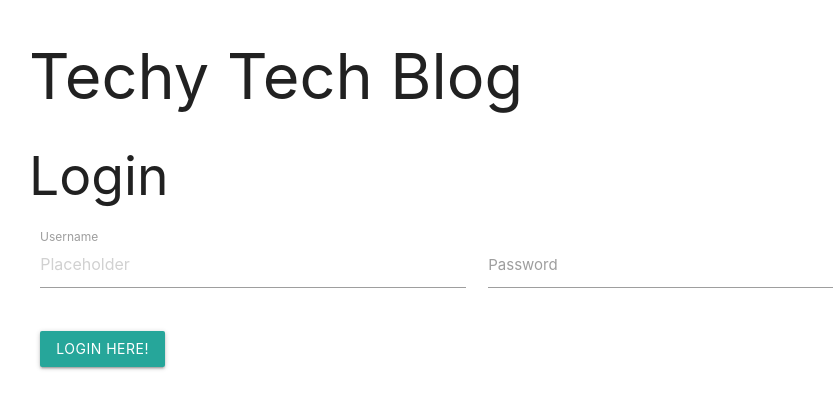
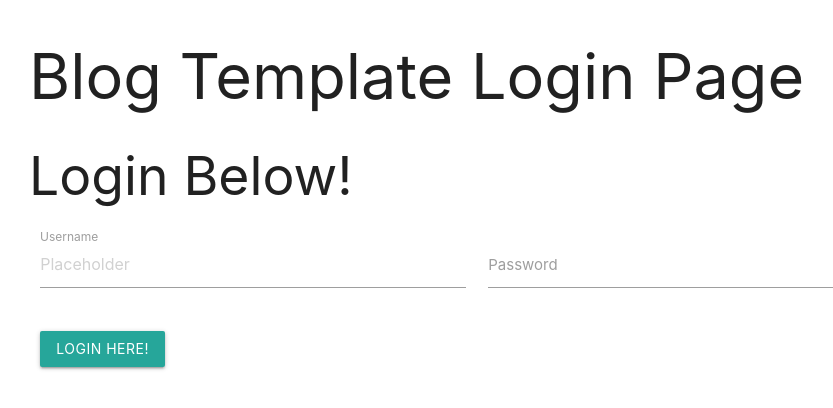
Before and after one commit to CNRBanks/Blog-Template-CNR, a website: page public/login.html in a window 1280 px wide. Shown: the whole page, without its empty margins (163-996 px from the left). Drawn offline with nearby package versions, Linux system fonts and the light colour scheme.

Commit message:
updating html

```diff
--- a/public/login.html
+++ b/public/login.html
@@ -12,8 +12,8 @@
 <body>
 
   <div class="container">
-    <h1>Techy Tech Blog</h1>
-    <h2>Login</h2>
+    <h1>Blog Template Login Page</h1>
+    <h2>Login Below!</h2>
     <div class="row">
       <form class="col s12">
         <div class="row">
```
